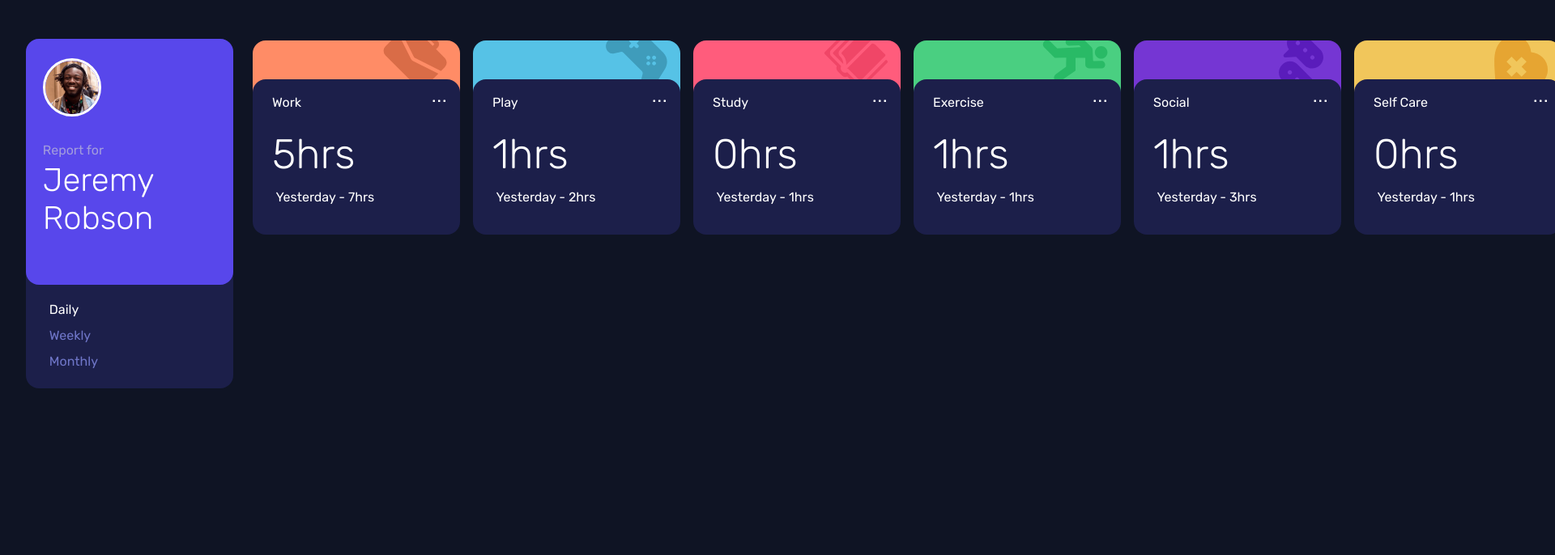
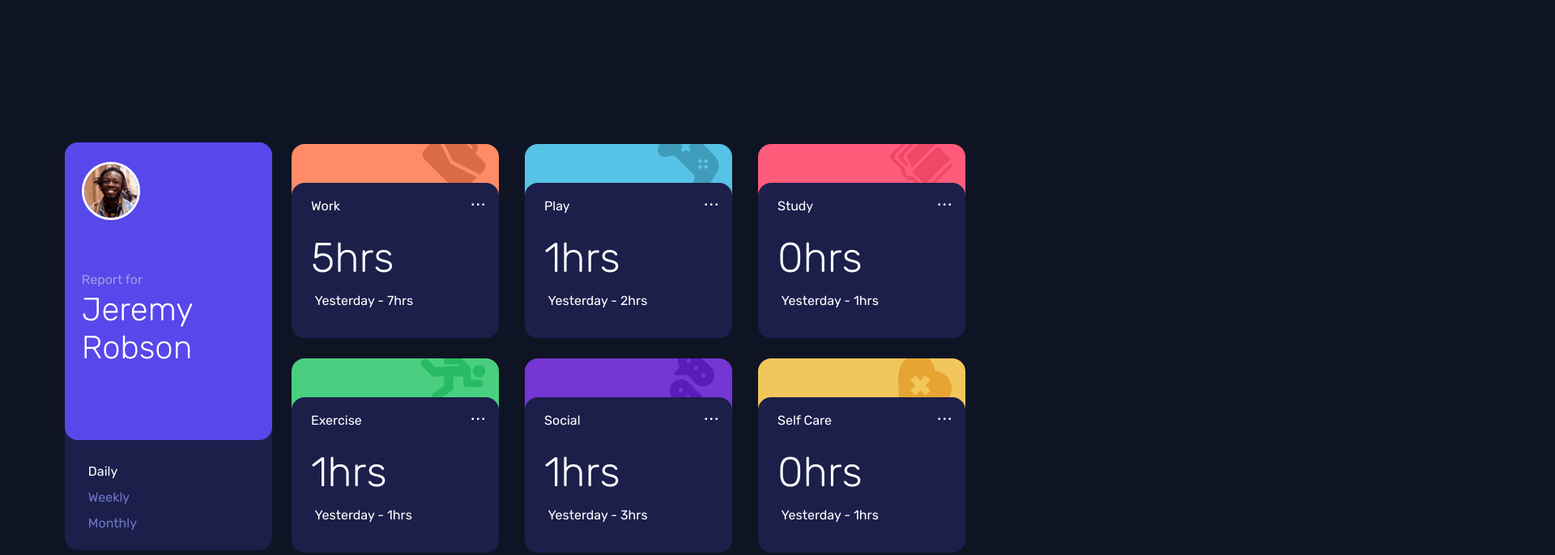
Before and after one commit to Vidottizzz/time-tracking-challenge, a plain HTML site: page index.html in a window 1280 px wide. Shown: the top 686 px of the page at 81% size, 1920 px wide, since content can reach past the window. Drawn offline with Linux system fonts and the light colour scheme.

Commit message:
projeto aparentemente finalizado

```diff
--- a/index.html
+++ b/index.html
@@ -79,6 +79,7 @@
           </div>
         </div>
       </div>
+      <div class="hold-card">
         <div class="card-info">
           <div class="card-bg exercise">
             <img
@@ -131,6 +132,11 @@
               <p class="previous-hours"></p>
             </div>
           </div>
+
+      </div>
+
+
+
       </div>
     </main>
 
--- a/style.css
+++ b/style.css
@@ -210,6 +210,9 @@ main .previous {
 @media only screen and (min-width: 1200px) {
   body {
     display: flex;
+    position:relative;
+    margin-left: 5rem;
+    margin-top: 8rem;
   }
   main {
     display: flex;
@@ -221,7 +224,7 @@ main .previous {
 
   }
   .card {
-    height: 27rem;
+    height: 31.5rem;
     width: 16rem;
     margin-right: 1.5rem;
     }
@@ -234,7 +237,7 @@ main .previous {
     top: 0rem;
     left: 0rem;
     width: 16rem;
-    height: 19rem;
+    height: 23rem;
     align-items: center;
   }
   .person img {
@@ -278,7 +281,7 @@ main .card-info {
   position: relative;
   margin-top: 1.5rem;
   overflow: hidden;
-  margin-right: 1rem;
+  margin-right: 2rem;
 
 }
 main .card-bg {
@@ -303,6 +306,27 @@ main .card-bg {
 .previous-hours{
   position: absolute;
   bottom: -1.5rem;
+}
+.hold-card {
+position: absolute;
+bottom: -0.2rem;
+display: flex;
+}
+.hold-card .card-info {
+  height: 15rem;
+}
+
+.attribution {
+  font-size: 1rem;
+  text-align: center;
+  color: white;
+  margin-top: 2rem;
+  position: absolute;
+  bottom: -5rem;
+  left: 0;
+}
+.attribution a {
+color: var(--violet);
+}
 
 }
-}
```
Lines whose indentation alone changed are shown as unchanged.
